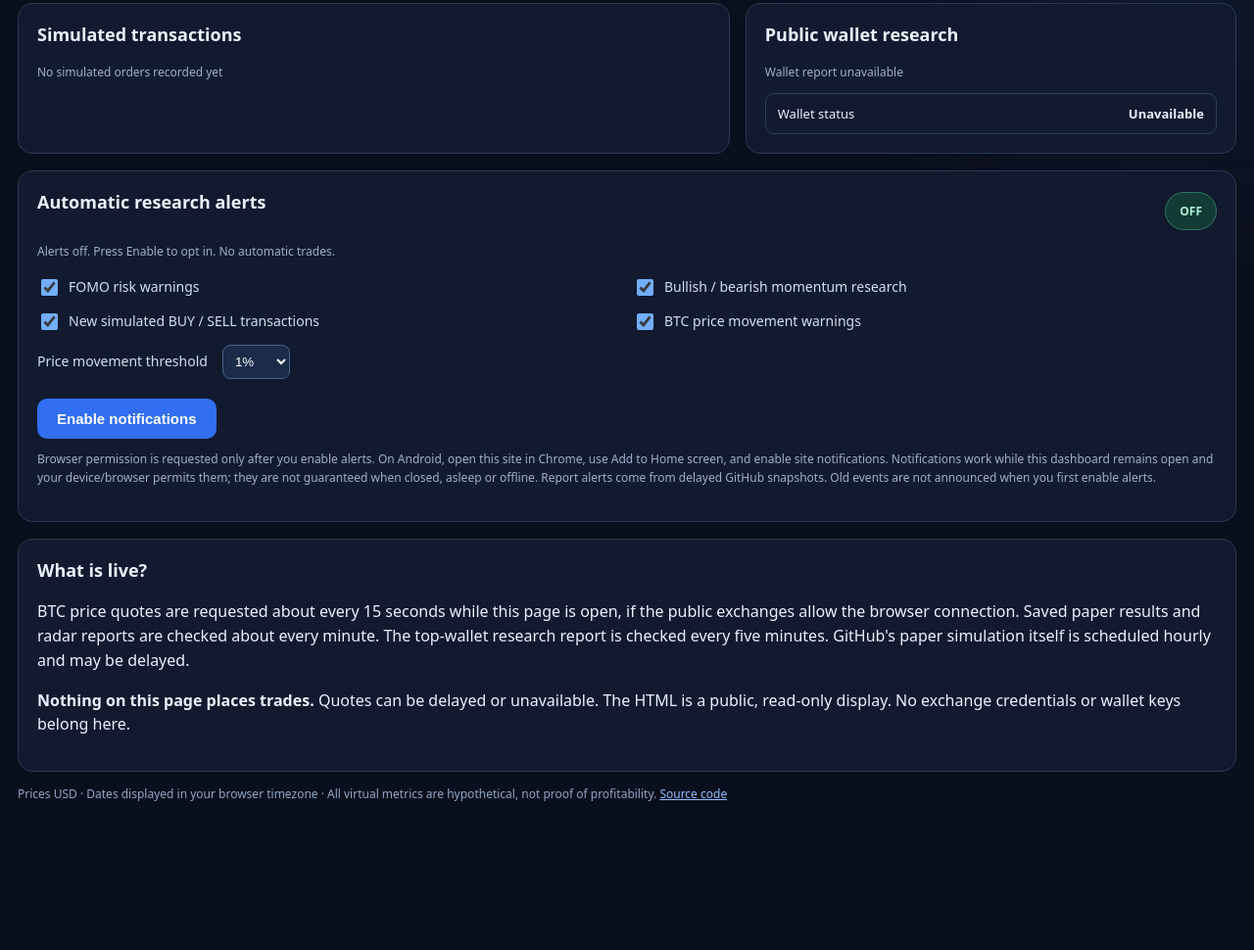
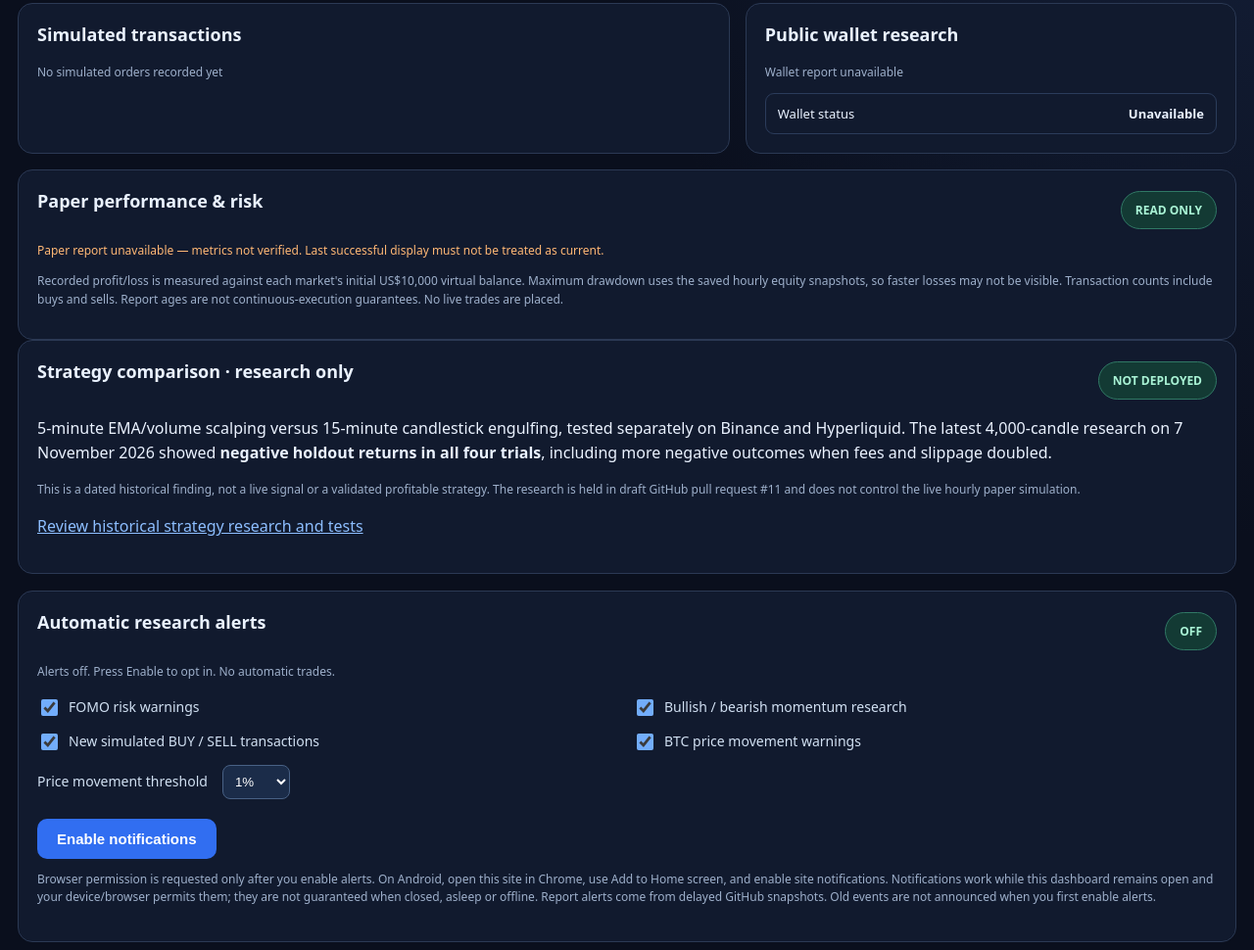
Before and after one commit to sjeyles2000-sudo/Ai-trading-bot, a plain HTML site: page docs/index.html in a window 1280 px wide. Shown: the part 769-1739 px from the top of the page at 98% size. Before the commit the page ends 1640 px from the top, so only its background shows below. Drawn offline with Linux system fonts and the light colour scheme; no server answers.

Commit message:
Add visible paper-account risk panel and dated strategy research context

```diff
--- a/docs/index.html
+++ b/docs/index.html
@@ -8,6 +8,7 @@
 <title>AI Trader | Virtual Trading Monitor</title>
 <link rel="stylesheet" href="./style.css">
 <script defer src="./dashboard.js"></script>
+<script defer src="./performance.js"></script>
 <script defer src="./alerts.js"></script>
 </head>
 <body>
@@ -37,6 +38,18 @@
 <section class="panel"><h2>Simulated transactions</h2><p id="trades-status" class="hint">Loading virtual ledger…</p><div id="trades-list" class="list"></div></section>
 <section class="panel"><h2>Public wallet research</h2><p id="wallet-status" class="hint">Loading read-only leaderboard…</p><div id="wallets-list" class="list"></div></section>
 </div>
+<section class="panel" id="performance-panel">
+<div class="between"><h2>Paper performance &amp; risk</h2><span class="tag">READ ONLY</span></div>
+<p class="hint" id="performance-status" role="status">Checking saved virtual history…</p>
+<div id="performance-list" class="performance-grid" aria-live="polite"></div>
+<p class="hint">Recorded profit/loss is measured against each market's initial US$10,000 virtual balance. Maximum drawdown uses the saved hourly equity snapshots, so faster losses may not be visible. Transaction counts include buys and sells. Report ages are not continuous-execution guarantees. No live trades are placed.</p>
+</section>
+<section class="panel" id="strategy-panel">
+<div class="between"><h2>Strategy comparison · research only</h2><span class="tag">NOT DEPLOYED</span></div>
+<p>5-minute EMA/volume scalping versus 15-minute candlestick engulfing, tested separately on Binance and Hyperliquid. The latest 4,000-candle research on 7 November 2026 showed <strong>negative holdout returns in all four trials</strong>, including more negative outcomes when fees and slippage doubled.</p>
+<p class="hint">This is a dated historical finding, not a live signal or a validated profitable strategy. The research is held in draft GitHub pull request #11 and does not control the live hourly paper simulation.</p>
+<p><a id="strategy-lab-link" href="https://github.com/sjeyles2000-sudo/Ai-trading-bot/pull/11" target="_blank" rel="noopener noreferrer">Review historical strategy research and tests</a></p>
+</section>
 <section class="panel" id="alerts-panel">
 <div class="between"><h2>Automatic research alerts</h2><span class="tag" id="alert-mode">OFF</span></div>
 <p class="hint" id="alert-status" role="status">Alerts off. Press Enable to opt in. No automatic trades.</p>
```
